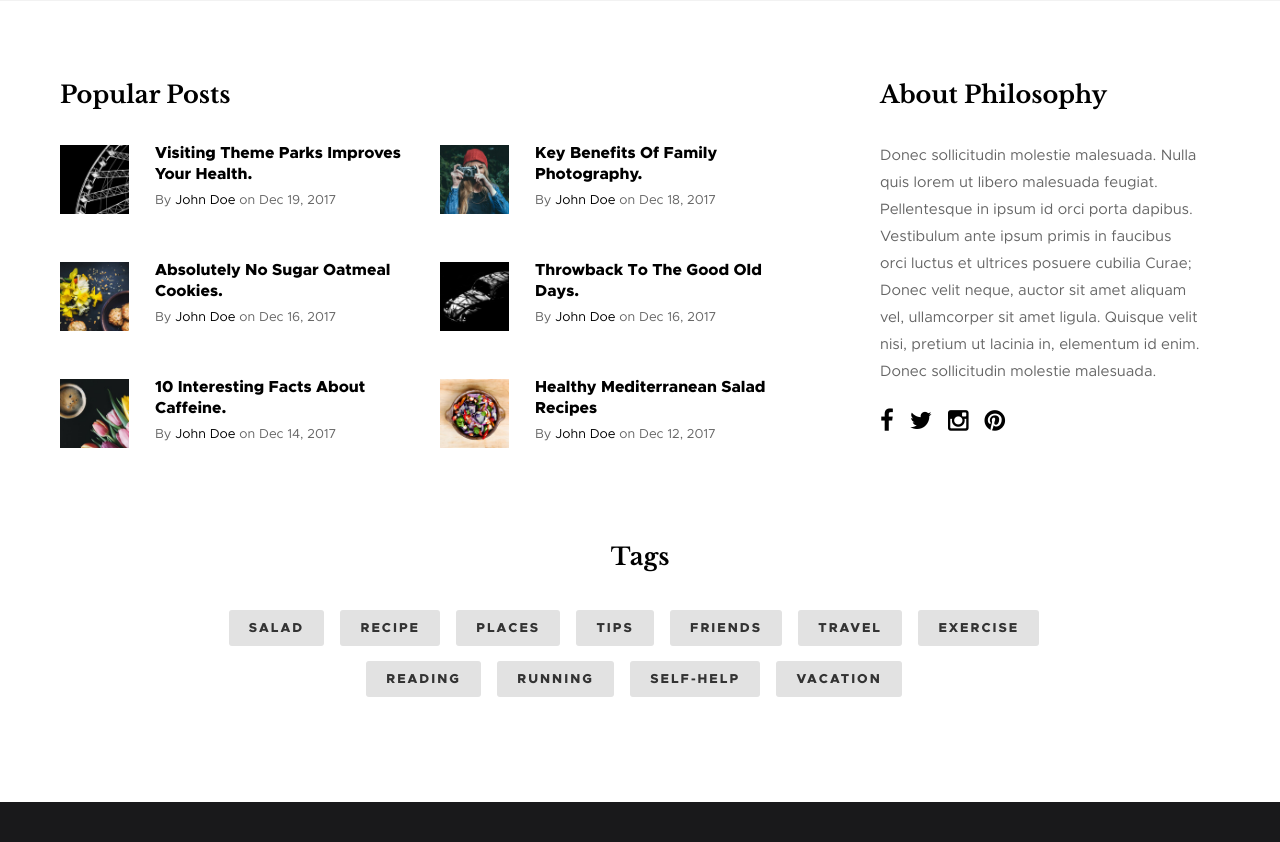
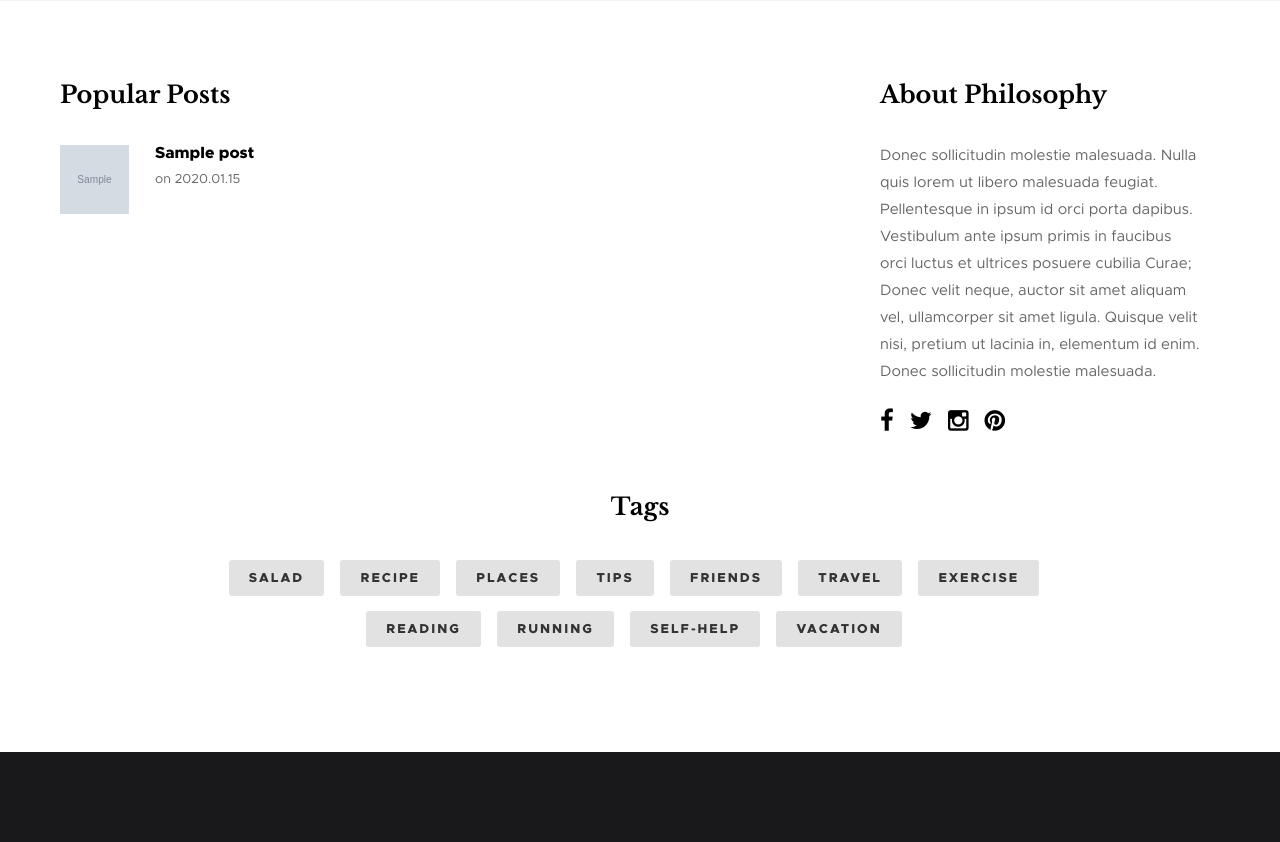
Before and after one commit to Edbeer/Blog_v2.0, a Django app: page / in a window 1280 px wide. Shown: the part 1618-2460 px from the top of the page. Run offline with Django 3.2, Linux system fonts and the light colour scheme; tables that the repository leaves empty hold one stand-in row (values such as "Sample post"); grey boxes marked "Sample" are stand-in pictures; some libraries are stand-ins or nearby versions.

Commit message:
popular posts

```diff
--- /dev/null
+++ b/blog/templates/blog/popular.html
@@ -0,0 +1,16 @@
+{% load static %}
+{% for post in posts %}
+<article class="col-block popular__post">
+  <a href="{{ post.get_absolute_url }}" class="popular__thumb">
+    {% if post.photo %}
+    <img src="{{ post.photo.url }}" alt="">
+    {% else %}
+    <img src="{% static 'images/thumbs/small/wheel-150.jpg' %}" alt="">
+    {% endif %}
+  </a>
+  <h5><a href="{{ post.get_absolute_url }}">{{ post.title }}</a></h5>
+  <section class="popular__meta">
+    <span class="popular__date"><span>on</span> <time datetime="{{ post.created_at|date:'Y.m.d' }}">{{ post.created_at|date:'Y.m.d' }}</time></span>
+  </section>
+</article>
+{% endfor %}
--- /dev/null
+++ b/blog/templatetags/popular.py
@@ -0,0 +1,10 @@
+from django import template
+from blog.models import Post
+
+register = template.Library()
+
+
+@register.inclusion_tag('blog/popular.html')
+def get_popular(cnt=3):
+    posts = Post.objects.order_by('-views')[:cnt]
+    return {'posts': posts}
--- a/templates/base.html
+++ b/templates/base.html
@@ -1,5 +1,6 @@
 <!DOCTYPE html>
 {% load static %}
+{% load popular %}
 <html class="no-js" lang="en">
 <head>
 
@@ -137,66 +138,7 @@
                 <h3>Popular Posts</h3>
 
                 <div class="block-1-2 block-m-full popular__posts">
-                    <article class="col-block popular__post">
-                        <a href="#0" class="popular__thumb">
-                            <img src="images/thumbs/small/wheel-150.jpg" alt="">
-                        </a>
-                        <h5><a href="#0">Visiting Theme Parks Improves Your Health.</a></h5>
-                        <section class="popular__meta">
-                                <span class="popular__author"><span>By</span> <a href="#0"> John Doe</a></span>
-                            <span class="popular__date"><span>on</span> <time datetime="2017-12-19">Dec 19, 2017</time></span>
-                        </section>
-                    </article>
-                    <article class="col-block popular__post">
-                        <a href="#0" class="popular__thumb">
-                            <img src="images/thumbs/small/shutterbug-150.jpg" alt="">
-                        </a>
-                        <h5><a href="#0">Key Benefits Of Family Photography.</a></h5>
-                        <section class="popular__meta">
-                            <span class="popular__author"><span>By</span> <a href="#0"> John Doe</a></span>
-                            <span class="popular__date"><span>on</span> <time datetime="2017-12-18">Dec 18, 2017</time></span>
-                        </section>
-                    </article>
-                    <article class="col-block popular__post">
-                        <a href="#0" class="popular__thumb">
-                            <img src="images/thumbs/small/cookies-150.jpg" alt="">
-                        </a>
-                        <h5><a href="#0">Absolutely No Sugar Oatmeal Cookies.</a></h5>
-                        <section class="popular__meta">
-                                <span class="popular__author"><span>By</span> <a href="#0"> John Doe</a></span>
-                            <span class="popular__date"><span>on</span> <time datetime="2017-12-16">Dec 16, 2017</time></span>
-                        </section>
-                    </article>
-                    <article class="col-block popular__post">
-                        <a href="#0" class="popular__thumb">
-                            <img src="images/thumbs/small/beetle-150.jpg" alt="">
-                        </a>
-                        <h5><a href="#0">Throwback To The Good Old Days.</a></h5>
-                        <section class="popular__meta">
-                            <span class="popular__author"><span>By</span> <a href="#0"> John Doe</a></span>
-                            <span class="popular__date"><span>on</span> <time datetime="2017-12-16">Dec 16, 2017</time></span>
-                        </section>
-                    </article>
-                    <article class="col-block popular__post">
-                        <a href="#0" class="popular__thumb">
-                            <img src="images/thumbs/small/tulips-150.jpg" alt="">
-                        </a>
-                        <h5><a href="#0">10 Interesting Facts About Caffeine.</a></h5>
-                        <section class="popular__meta">
-                            <span class="popular__author"><span>By</span> <a href="#0"> John Doe</a></span>
-                            <span class="popular__date"><span>on</span> <time datetime="2017-12-14">Dec 14, 2017</time></span>
-                        </section>
-                    </article>
-                    <article class="col-block popular__post">
-                        <a href="#0" class="popular__thumb">
-                            <img src="images/thumbs/small/salad-150.jpg" alt="">
-                        </a>
-                        <h5><a href="#0">Healthy Mediterranean Salad Recipes</a></h5>
-                        <section class="popular__meta">
-                            <span class="popular__author"><span>By</span> <a href="#0"> John Doe</a></span>
-                            <span class="popular__date"><span>on</span> <time datetime="2017-12-12">Dec 12, 2017</time></span>
-                        </section>
-                    </article>
+                    {% get_popular 6 %}
                 </div> <!-- end popular_posts -->
             </div> <!-- end popular -->
 
```
